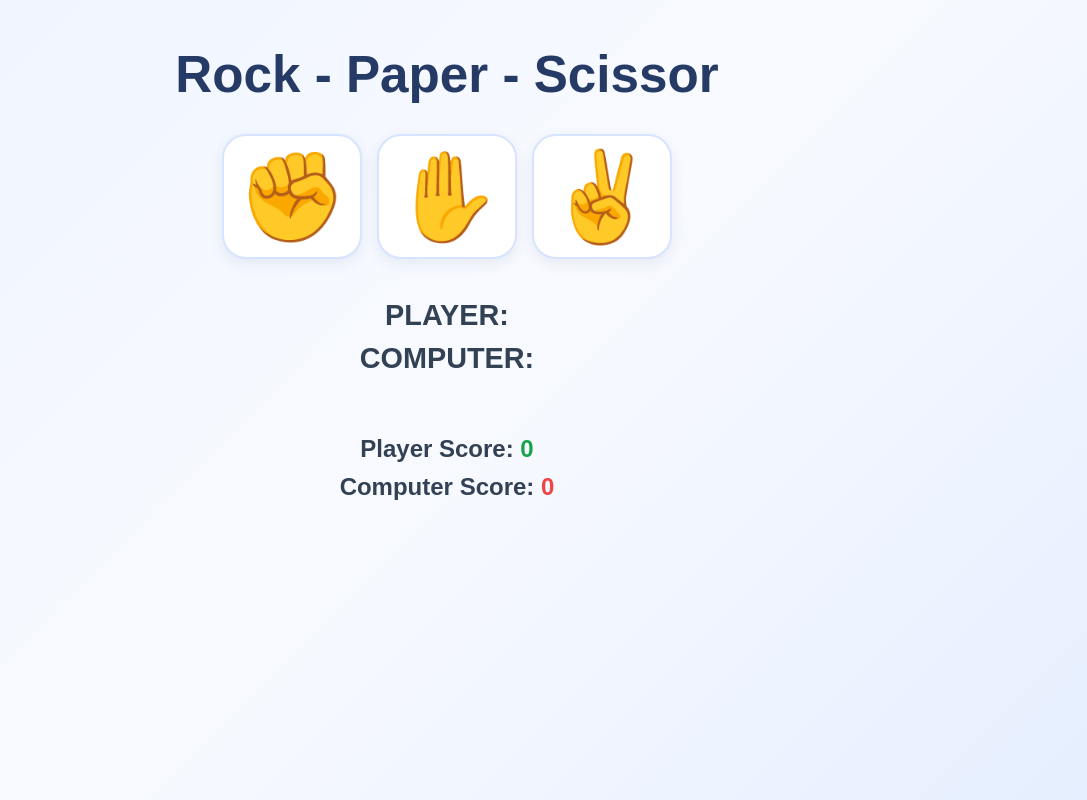
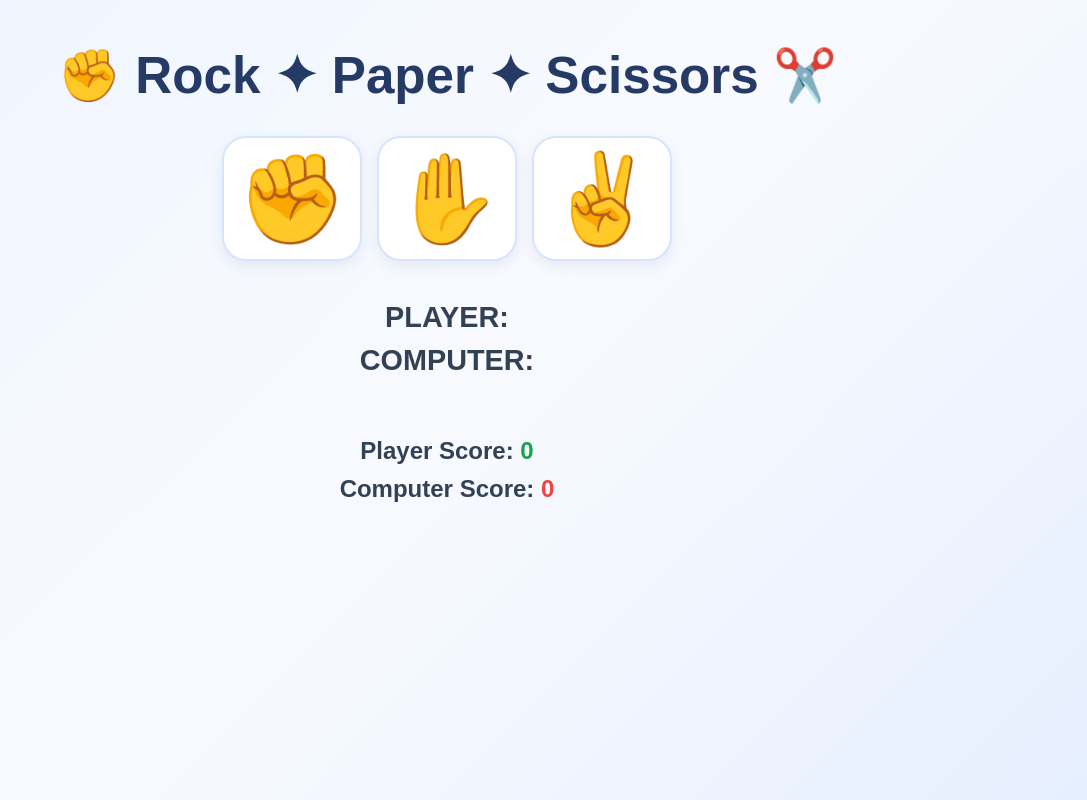
Before and after one commit to chaudharyahmed12/rock-paper-scissors-game, a plain HTML site: page index.html in a window 1280 px wide. Shown: the whole page, without its empty margins (193-1280 px from the left). Drawn offline with Linux system fonts and the light colour scheme.

Commit message:
Update index.html

```diff
--- a/index.html
+++ b/index.html
@@ -8,7 +8,7 @@
 </head>
 <body>
 
-    <h1>Rock - Paper - Scissor</h1>
+    <h1>✊ Rock ✦ Paper ✦ Scissors ✂️</h1>
     <div id="choices">
         <button onclick="playGame('rock')">✊</button>
         <button onclick="playGame('paper')">✋</button>
```
